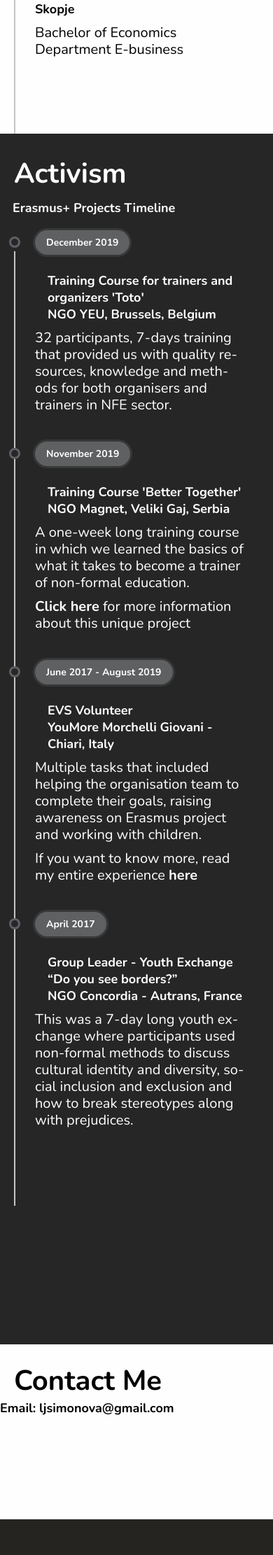
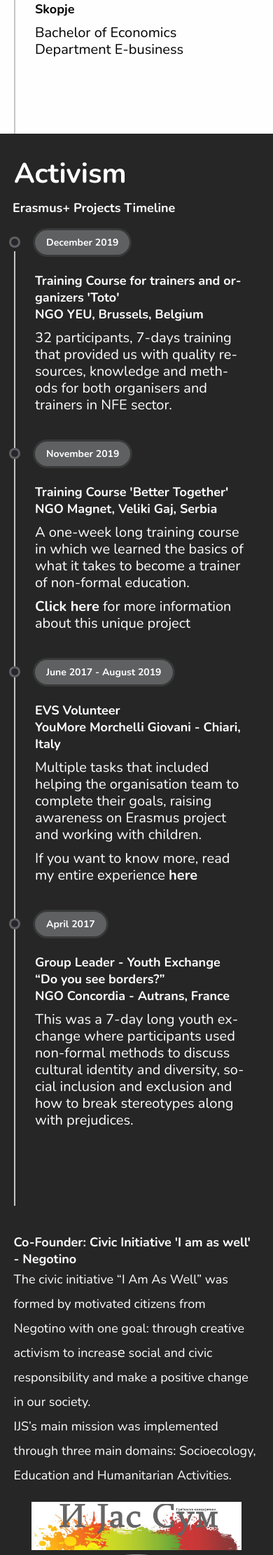
Before and after one commit to rahilka/personal-website, a PHP site: page / in a window 390 px wide. Shown: the part 2858-5080 px from the top of the page at 70% size. Before the commit the page ends 5029 px from the top, so only its background shows below. Run offline with PHP 8.4, Linux system fonts and the light colour scheme; some libraries are stand-ins or nearby versions.

Commit message:
update activism responsive styles

```diff
--- a/home.html
+++ b/home.html
@@ -154,7 +154,7 @@
                         </ul>
                     </div>
                 </div>
-                <!-- <div class="civic-initiative-container">
+                <div class="civic-initiative-container">
                     <div class="civic-initiative-text">
                         <h2>Co-Founder: Civic Initiative 'I am as well' - Negotino</h2>
                         <p>The civic initiative “I Am As Well” was formed by motivated citizens from Negotino with one goal: through creative activism to increasе social and civic responsibility and make a positive change in our society.</p>
@@ -164,7 +164,7 @@
                         <img src="./ijassum.jpg">
                         <label class="youtube"><a href="https://www.youtube.com/channel/UC5zncwid_lTDyrbuFGRuqTw" target="_blank"><i class="fab fa-youtube"></i></a></label>
                     </div>
-                </div> -->
+                </div>
             </div>
         </div>
         <div class="contact-area" id="contact">
--- a/styles.css
+++ b/styles.css
@@ -108,8 +107,7 @@ a.active,a:hover{
 }
 
 .activism-area {
-    min-height: 1000px;
-    height: 1730px;
+    height: 1900px;
 }
 
 .text-part {
@@ -303,11 +301,11 @@ p {
 
 .civic-initiative-container {
     display: flex;
-    margin-top: 20px;
+    margin-top: 70px;
 }
 
 .civic-initiative-text {
-    width: 50%;
+    width: 60%;
 }
 
 .civic-initiative-text h3 {
@@ -324,8 +322,8 @@ p {
 }
 
 .civic-initiative-image img {
-    max-width: 500px;
-    max-height: 500px;
+    max-width: 300px;
+    max-height: 300px;
     display: inline-block;
     margin-left: 50px;
 }
@@ -390,7 +389,7 @@ html {
         max-height: 1000px;
     }
 
-    .erasmus-timeline h2 {
+    .erasmus-timeline > h2 {
         padding-left: 18px;
     }
 }
@@ -514,6 +517,20 @@ html {
         max-width: 600px;
         max-height: 800px;
     }
+
+    .activism-area {
+        height: 2080px;
+    }
+
+    .civic-initiative-text {
+        width: 90%;
+        margin: 0 auto;
+    }
+
+    .civic-initiative-image img, .civic-initiative-image .youtube {
+        margin: 0;
+        padding: 0 !important;
+    }
 }
 
 
```
Also changed, not shown: other parts of styles.css (+38 -2 lines).
